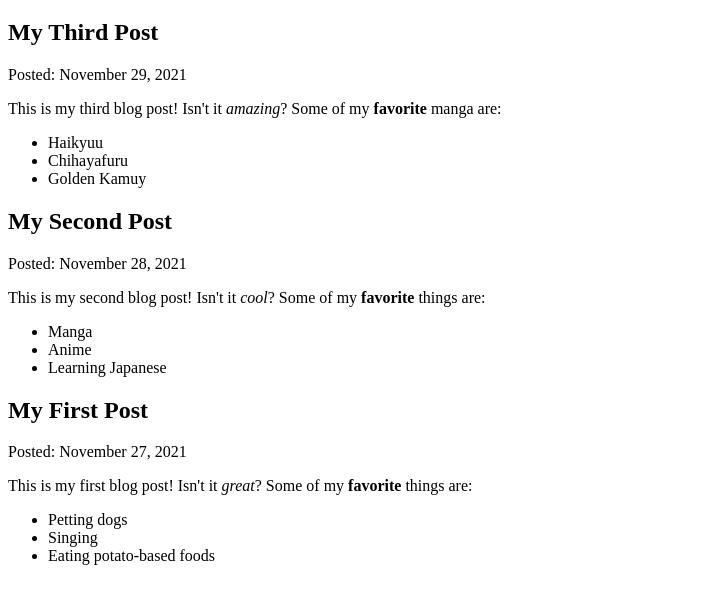
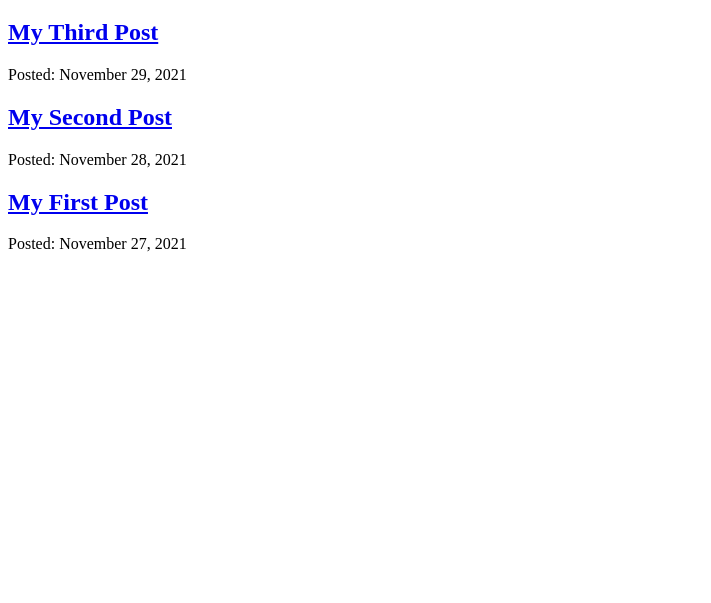
Before and after one commit to jenkens-dev/digital-garden, a Gatsby site: page /articles in a window 1280 px wide. Shown: the part 87-690 px from the top of the page, without its empty margins (0-711 px from the left). Built offline with nearby package versions, Linux system fonts and the light colour scheme; Gatsby itself is replaced by a stand-in of ours.

Commit message:
update naming to fix errors in mdx.slug template and updated articles index to link to specific article pages instead of displaying the content

```diff
--- a/src/pages/articles/index.js
+++ b/src/pages/articles/index.js
@@ -1,7 +1,6 @@
 import * as React from "react";
 import Layout from "../../components/Layout";
-import { graphql } from "gatsby";
-import { MDXRenderer } from "gatsby-plugin-mdx";
+import { graphql, Link } from "gatsby";
 
 const ArticlesPage = ({ data }) => {
   return (
@@ -9,9 +8,10 @@
       <h1>Feel free to peruse all the articles in my garden!</h1>
       {data.allMdx.nodes.map((node) => (
         <article key={node.id}>
-          <h2>{node.frontmatter.title}</h2>
+          <h2>
+            <Link to={`/articles/${node.slug}`}>{node.frontmatter.title}</Link>
+          </h2>
           <p>Posted: {node.frontmatter.date}</p>
-          <MDXRenderer>{node.body}</MDXRenderer>
         </article>
       ))}
     </Layout>
@@ -27,7 +27,7 @@
           title
         }
         id
-        body
+        slug
       }
     }
   }
--- a/src/pages/articles/{mdx.slug}.js
+++ b/src/pages/articles/{mdx.slug}.js
@@ -1,9 +1,9 @@
 import * as React from "react";
-import Layout from "../../components/layout";
+import Layout from "../../components/Layout";
 import { graphql } from "gatsby";
 import { MDXRenderer } from "gatsby-plugin-mdx";
 
-const Article = ({ data }) => {
+const Blog = ({ data }) => {
   return (
     <Layout pageTitle={data.mdx.frontmatter.title}>
       <p>{data.mdx.frontmatter.date}</p>
@@ -24,4 +24,4 @@
   }
 `;
 
-export default Article;
+export default Blog;
```
